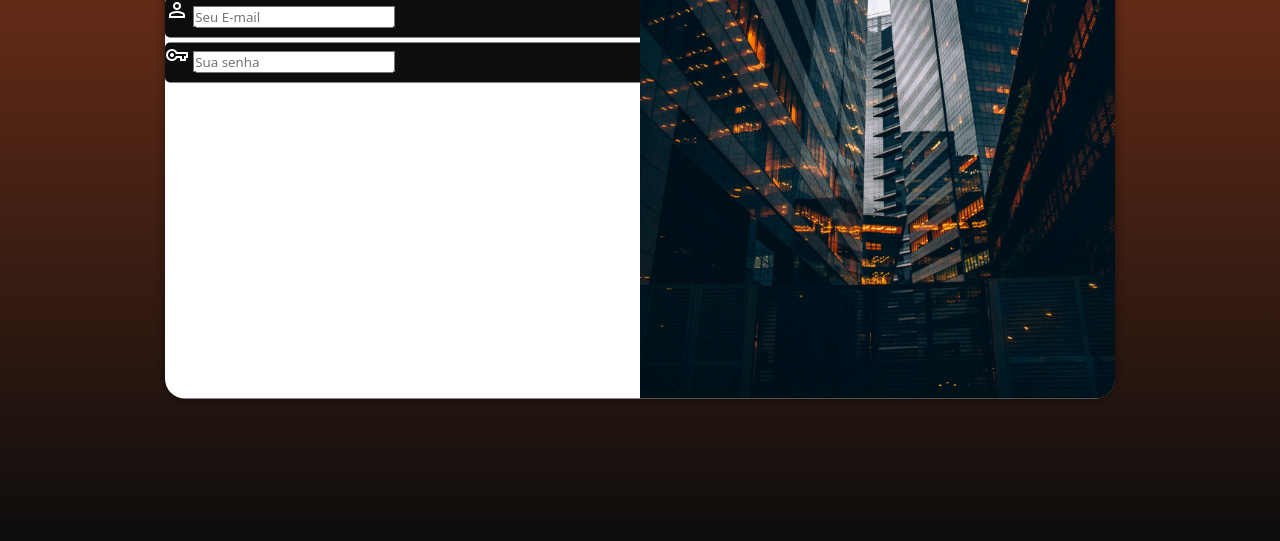
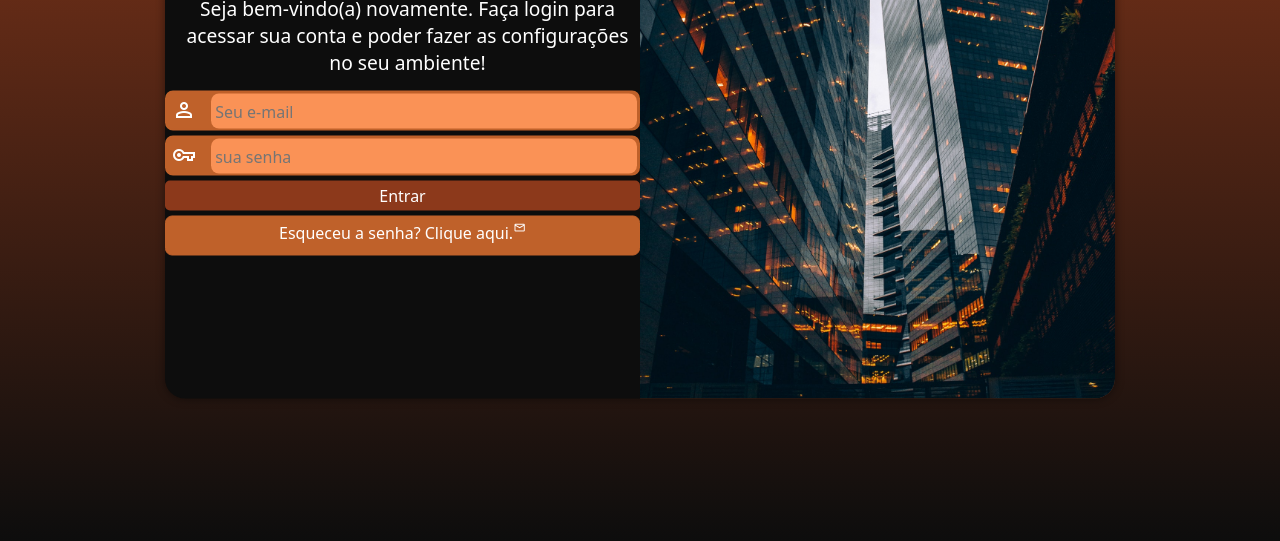
Before and after one commit to rafaelbarret/projeto-login, a plain HTML site: page index.html in a window 1280 px wide. Shown: the part 259-800 px from the top of the page. Drawn offline with nearby package versions, Linux system fonts and the light colour scheme.

Commit message:
Tela de login em múltiplas telas utilizando media query

```diff
--- /dev/null
+++ b/estilos/mediaquery.css
@@ -0,0 +1,130 @@
+@charset "UTF-8";
+
+@media screen and (min-width: 768px) and (max-width: 992px) {
+
+    body{
+        background-image: linear-gradient(to top, #0D0D0D, #8C391B);
+    }
+
+    section#login {
+        width: 80vw;
+    }
+
+    div#formulario{
+        display: block;
+        text-align: center;
+        margin-top: 14%;
+    }
+
+    section#login > div#imagem{
+        float: left;
+        width: 30%;
+        height: 100%;
+    }
+    section#login > div#formulario{
+        float: right;
+        width: 70%;
+    }
+
+    /*Input*/
+    form > div.campo{
+        display: flex;
+        width: 70%;
+        height: 40px;
+    }
+
+    div.campo > input{
+        height: 95%;
+        transform: translateY(+1px);
+    }
+
+    form > div.campo > input{
+        width: 92%;
+    }
+
+    /*Botão de enviar*/
+
+    form > input[type=submit] {
+        display: block;
+        width: 70%;
+        height: 30px;
+    }
+
+    form > a.botao {
+        display: flex;
+        justify-content: center;
+        width: 70%;
+        height: 40px;
+    }
+
+
+}
+
+/*Dispositivos grandes*/
+
+@media screen and (min-width: 992px) {
+
+    body{
+        background-image: linear-gradient(to top, #0D0D0D, #8C391B);
+    }
+
+    section#login{
+        width: 950px;
+    }
+
+    div#formulario{
+        display: block;
+        text-align: center;
+        margin-top: 5%;
+    }
+
+    section#login > div#imagem{
+        float: right;
+        width: 50%;
+        height: 100%;
+    }
+
+    section#imagem > div#formulario{
+        float: left;
+        width: 50%;
+
+    }
+    div#formulario > h1{
+        font-size: 2em;
+    }
+
+    div#formulario > p{
+        font-size: 1.2em;
+    }
+
+    form > div.campo{
+        width: 50%;
+        height: 40px;
+
+    }
+    /*Input*/
+
+    div.campo > input{
+        width: calc(100% - 45px);
+        transform: translateY(-4px)
+
+    }
+
+    /*Botão de enviar*/
+
+    form > input[type=submit] {
+        display: block;
+        width: 50%;
+        height: 30px;
+    }
+
+    form > a.botao {
+        display: flex;
+        justify-content: center;
+        width: 50%;
+        height: 40px;
+    }
+
+
+
+}
--- a/estilos/style.css
+++ b/estilos/style.css
@@ -10,21 +10,13 @@
 
 *{
     font-family: system-ui, -apple-system, BlinkMacSystemFont, 'Segoe UI', Roboto, Oxygen, Ubuntu, Cantarell, 'Open Sans', 'Helvetica Neue', sans-serif;
+    padding: 0px;
     margin: 0px;
-    padding: 0px;
     box-sizing: border-box; /*A borda faz parte da conta*/
-
-}
-
-:root{
-    --main-color: #0D0D0D;
-    --bg-color: #8C391B;
-    --second-color: #592E15;
-    --third-color: #BF612A;
 }
 
 body, html{
-    background-color: var(--main-color);
+    background-color: #8C391B;
     height: 100vh;
     width: 100vw;
 }
@@ -39,31 +31,32 @@ section#login{
     position: absolute;
     top: 50%;
     left: 50%;
-    transform: translate(-50%, -50%);
+
     overflow: hidden;
-
-    background-color: white;
-    width: 250px;
+    background-color: #0D0D0D;
+    color: white;
+    width: 300px;
     height: 515px;
     border-radius: 20px;
-    box-shadow: 0px 0px 10px rgba(0, 0, 0, 0.450);
+    box-shadow: 0px 0px 10px rgba(0, 0, 0, 0.459);
 
-    transition: width .5s, height .5s; /*Pequna animação para suavisar o código*/
-    transition-timing-function: ease;/*Pequna animação para suavisar o código*/
-
+    transform: translate(-50%, -50%);
+    transition: width .3s, height .3s;
+    transition-timing-function: ease;/*Suavisa a animação*/
 }
 
-section#login > div#imagem{
+section#login >div#imagem{
     display: block;
-    background: var(--main-color) url(../imagens/predio.jpg) no-repeat;
+    background: #8C391B url(../imagens/predio.jpg) no-repeat;
     background-size: cover;
-    background-position: bottom left;
+    background-position: left, bottom;
     height: 200px;
 }
 
-section#login > div#formulario {
+section#login >div#formulario{
     display: block;
     padding: 10px;
+
 }
 
 div#formulario > h1{
@@ -71,17 +64,18 @@ div#formulario > h1{
     margin-bottom: 10px;
 }
 
-div#formulario > p{
+div#formulario > p {
     font-size: 0.8em;
 }
+/*Configuração E-mail e Senha*/
 
 form > div.campo{
-    background-color: var(--main-color);
-    color: white;
     display: block;
+    background-color: #BF612A;
+    border: 2px solid #BF612A;
     width: 100%;
     height: 40px;
-    border-radius: 5px;
+    border-radius: 8px;
     margin: 5px 0px;
 }
 
@@ -89,99 +83,72 @@ div.campo > label{
     display: none;
 }
 
-form > input[type=submit]{
+
+form > div > .material-symbols-outlined{
+    color: white;
+    /* background-color: black; */
+    font-size: 1.5em;
+    width: 40px;
+    padding: 5px;
+}
+
+div.campo > input{
+    background-color: #fa9256;
+    font-size: 1em;
+    width: calc(100% - 45px
+    );
+    height: 95%;
+
+    border: 0px;
+    border-radius: 8px;
+    padding: 4px;
+    transform: translateY(-4px);
+}
+
+div.campo > input:focus-within{
+    background-color: white;
+    border: none;
+}
+
+
+/*Personalização formulário*/
+
+form > input[type=submit] {
     display: block;
     font-size: 1em;
     width: 100%;
-    height: 40px;
-    background-color: var(--third-color);
+    height: 30px;
+    background-color: #8C391B;
     color: white;
     border: none;
     border-radius: 5px;
     cursor: pointer;
+
 }
 
 form > input[type=submit]:hover{
-    background-color: var(--second-color);
-    transition: .5s ease;
+    background-color: #BF612A;
 }
 
-form > a.botao{
+form > a.botao {
     display: block;
     text-align: center;
     font-size: 1em;
     width: 100%;
-    height: 40;
+    height: 40px;
     padding-top: 5px;
     margin-top: 5px;
-    background-color: var(--second-color);
+    background-color: #BF612A;
     color: white;
-    border: 19x solid var(--bg-color);
+    border: 1px solid #BF612A;
     border-radius: 7px;
     text-decoration: none;
 }
 
 form > a.botao:hover{
-    background-color: var(--third-color);
-    transition: .5s ease;
+    background-color: #80351a;
 }
 
-
-form > a.botao > i{
+form > a.botao > i {
     font-size: 0.8em;
 }
-/*Veersão para tablet e desktop*/
-
-@media screen and (min-width: 768px) and (max-width: 992px) {
-
-    body{
-        background-image: linear-gradient(to top, var(--main-color), var(--bg-color));
-    }
-
-    section#login {
-        width: 80vw;
-
-    }
-
-    section#login > div#imagem{
-        float: left;
-        width: 30%;
-        height: 100%;
-    }
-    section#login > div#formulario{
-        float: right;
-        width: 70%;
-    }
-}
-
-@media screen and (min-width: 992px) {
-
-    body{
-        background-image: linear-gradient(to top, var(--main-color), var(--bg-color));
-    }
-
-
-    section#login{
-        width: 950px;
-    }
-
-    section#login > div#imagem{
-        float: right;
-        width: 50%;
-        height: 100%;
-    }
-
-    section#imagem > div#formulario{
-        float: left;
-        width: 50%;
-
-    }
-    div#formulario > h1{
-        font-size: 2em;
-    }
-
-    div#formulario > p{
-        font-size: 0.8em;
-    }
-
-}
--- a/index.html
+++ b/index.html
@@ -4,6 +4,7 @@
     <meta charset="UTF-8">
     <meta name="viewport" content="width=device-width, initial-scale=1.0">
     <link rel="stylesheet" href="estilos/style.css">
+    <link rel="stylesheet" href="estilos/mediaquery.css">
     <link href="https://fonts.googleapis.com/css2?family=Material+Symbols+Outlined" rel="stylesheet" />
     <title>Tela de Login</title>
 </head>
@@ -15,20 +16,22 @@
             </div>
             <div id="formulario">
                 <h1>Login</h1>
-                <p>Seja bem-vindo(a) novamente. Faça login para acessar sua conta e poder fazer as configurações no seu ambiente</p>
+                <p>Seja bem-vindo(a) novamente. Faça login para acessar sua conta e poder fazer as configurações no seu ambiente!</p>
             </div>
-            <form action="" method="post" autocomplete="on">
+            <form action="#" method="post" autocomplete="on" class="form">
                 <div class="campo">
                     <span class="material-symbols-outlined">person</span>
-                    <input type="email" name="login" id="ilogin" placeholder="Seu E-mail" required autocomplete="email" maxlength="30">
-                    <label for="ilogin">Email</label>
+                    <input type="email" name="login" id="ilogin" placeholder="Seu e-mail" required autocomplete="email" maxlength="30" >
+                    <label for="ilogin">Login</label>
                 </div>
+
                 <div class="campo">
                     <span class="material-symbols-outlined">vpn_key</span>
-                    <input type="password" name="senha" id="isenha" placeholder="Sua senha" required autocomplete="current-password" minlength="8" maxlength="20">
+                    <input type="password" name="senha" id="isenha" placeholder="sua senha" required autocomplete="current-password" minlength="8" maxlength="20" >
                     <label for="isenha">Senha</label>
                 </div>
-                <input type="submit" value="Enviar">
+
+                <input type="submit" value="Entrar">
                 <a href="#" class="botao">Esqueceu a senha? Clique aqui. <i class="material-symbols-outlined">mail</i></a>
             </form>
         </section>
```
